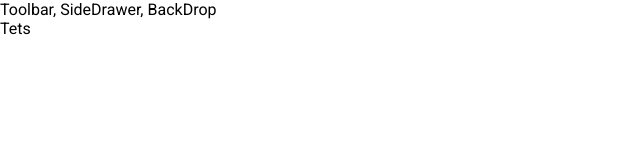
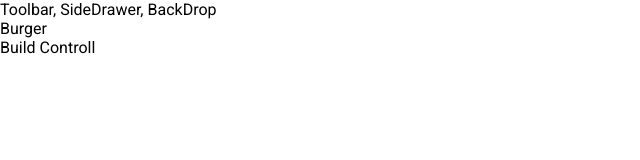
Before and after one commit to sgtkuncoro/burger-builder-app, a React app: page / in a window 1280 px wide. Shown: the top 160 px of the page, without its empty margins (0-640 px from the left). Built offline with nearby package versions, Linux system fonts and the light colour scheme.

Commit message:
feat(Containers): Add burger builder container

```diff
--- a/src/App.js
+++ b/src/App.js
@@ -1,11 +1,14 @@
 import React, { Component } from "react";
 
 import Layout from "./components/Layout/Layout";
+import BurgerBuilder from "./containers/BurgerBuilder/BurgerBuilder";
 class App extends Component {
   render() {
     return (
       <div>
-        <Layout>Tets</Layout>
+        <Layout>
+          <BurgerBuilder />
+        </Layout>
       </div>
     );
   }
--- /dev/null
+++ b/src/containers/BurgerBuilder/BurgerBuilder.js
@@ -0,0 +1,15 @@
+import React, { Component } from "react";
+import Aux from "../../hoc/Auxiliary";
+
+class BurgerBuilder extends Component {
+  render() {
+    return (
+      <Aux>
+        <div>Burger</div>
+        <div>Build Controll</div>
+      </Aux>
+    );
+  }
+}
+
+export default BurgerBuilder;
```
